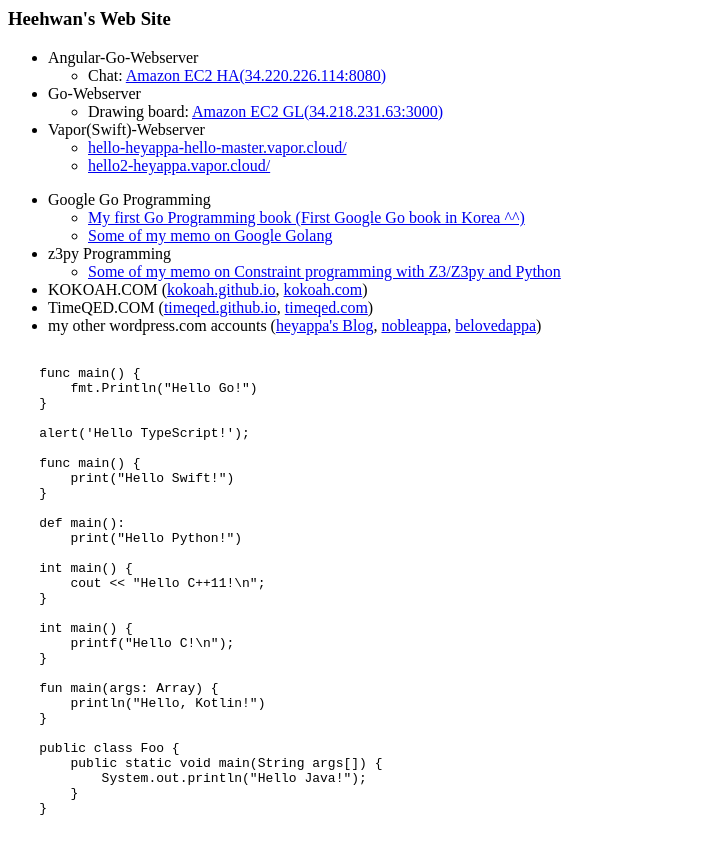
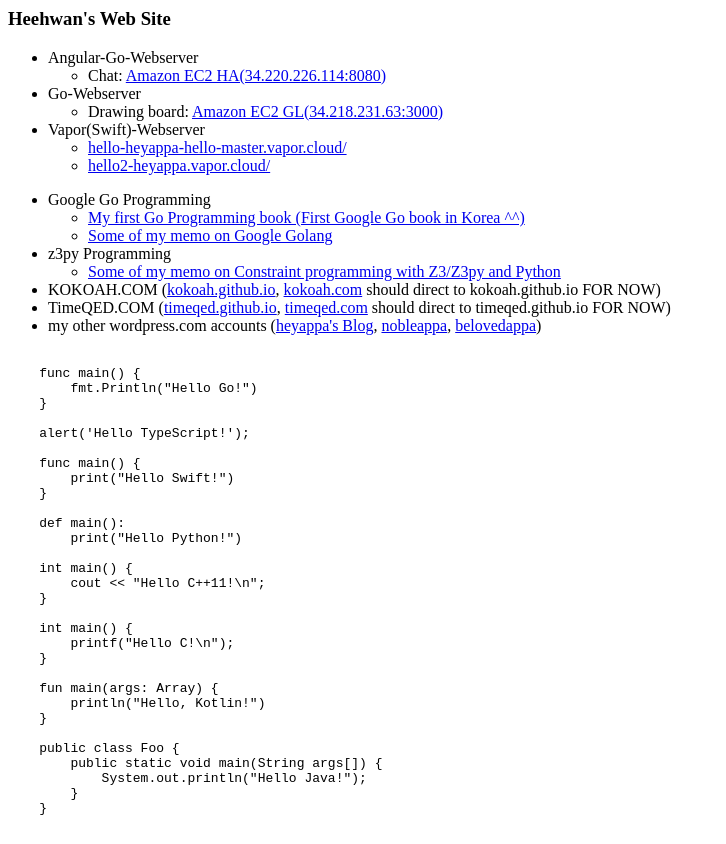
Before and after one commit to heyappa/heyappa.github.io, a plain HTML site: page index.html in a window 1280 px wide. Shown: the whole page, without its empty margins (0-726 px from the left). Drawn offline with Linux system fonts and the light colour scheme.

Commit message:
minor updates

```diff
--- a/index.html
+++ b/index.html
@@ -26,8 +26,8 @@
         <ul>
         <li><a href="https://seruzy.wordpress.com/category/all/">Some of my memo on Constraint programming with Z3/Z3py and Python</a></li>
         </ul></li>
-    <li>KOKOAH.COM (<a href="https://kokoah.github.io/">kokoah.github.io</a>, <a href="https://kokoah.com/">kokoah.com</a>)</li>
-    <li>TimeQED.COM (<a href="https://timeqed.github.io/">timeqed.github.io</a>, <a href="https://timeqed.com/">timeqed.com</a>)</li>
+    <li>KOKOAH.COM (<a href="https://kokoah.github.io/">kokoah.github.io</a>, <a href="https://kokoah.com/">kokoah.com</a> should direct to kokoah.github.io FOR NOW)</li>
+    <li>TimeQED.COM (<a href="https://timeqed.github.io/">timeqed.github.io</a>, <a href="https://timeqed.com/">timeqed.com</a> should direct to timeqed.github.io FOR NOW)</li>
     <li>my other wordpress.com accounts (<a href="https://heyappa.wordpress.com/">heyappa's Blog</a>, <a href="http://nobleappa.wordpress.com/">nobleappa</a>, <a href="http://belovedappa.wordpress.com/">belovedappa</a>)</li>
 </ul>
 
```
